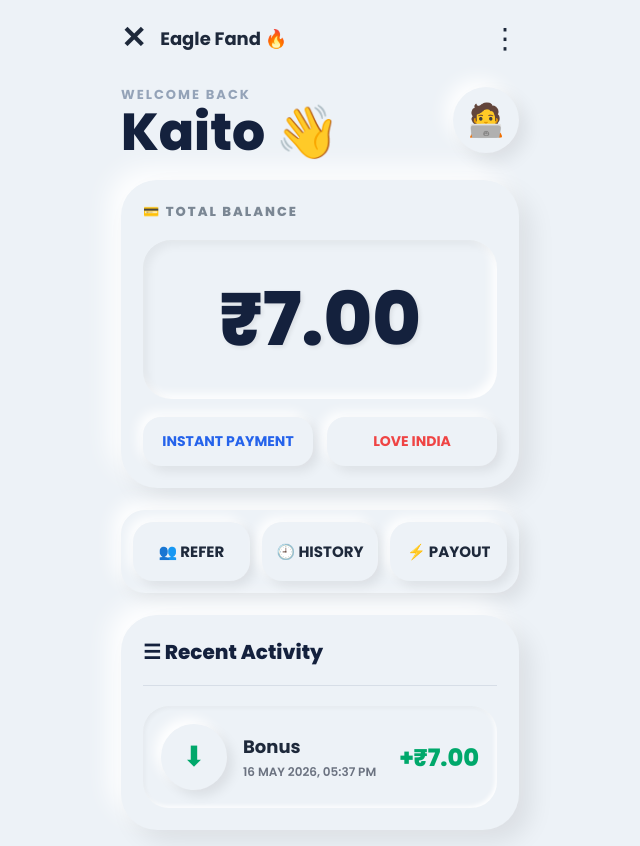
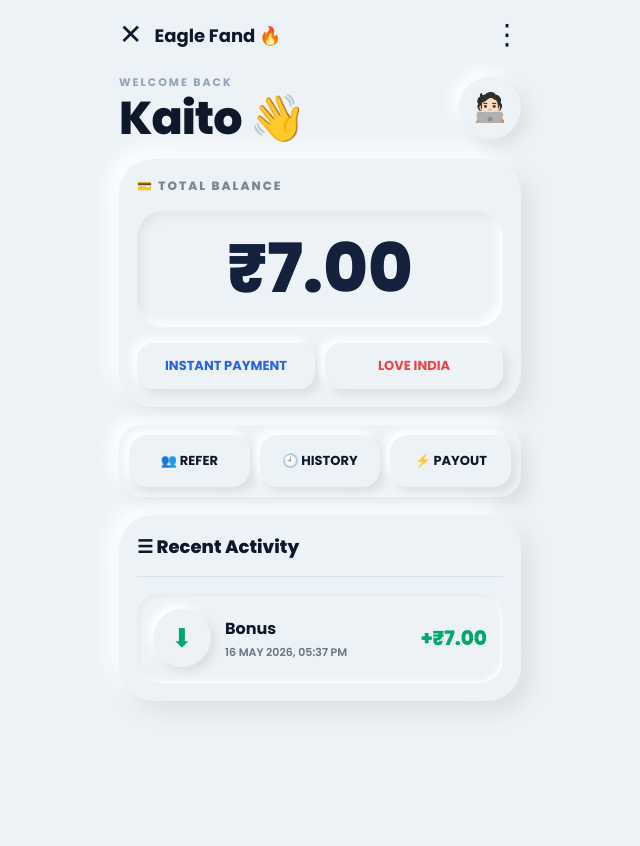
Before and after one commit to kawaii768893-hue/cash-hungama, a plain HTML site: page index.html in a window 1280 px wide. Shown: the whole page, without its empty margins (320-960 px from the left). After the commit the page ends 800 px from the top, so only its background shows below. Drawn offline with Linux system fonts and the light colour scheme.

Commit message:
Update index.html

```diff
--- a/index.html
+++ b/index.html
@@ -4,7 +4,7 @@
 <meta charset="UTF-8">
 <meta name="viewport" content="width=device-width, initial-scale=1.0">
 
-<title>Eagle Fand 🔥</title>
+<title>Eagle Fan</title>
 
 <link href="https://fonts.googleapis.com/css2?family=Poppins:wght@400;500;600;700;800&display=swap" rel="stylesheet">
 
@@ -15,138 +15,141 @@ margin:0;
 padding:0;
 box-sizing:border-box;
 font-family:'Poppins',sans-serif;
+-webkit-tap-highlight-color:transparent;
 }
 
 body{
 background:#edf2f7;
 max-width:430px;
 margin:auto;
-padding:16px;
-color:#1e293b;
+padding:14px;
 overflow-x:hidden;
+color:#0f172a;
 }
 
-/* TOP */
+/* ===== TOP ===== */
 
 .topbar{
 display:flex;
+justify-content:space-between;
 align-items:center;
-justify-content:space-between;
-margin-bottom:20px;
+margin-bottom:18px;
 }
 
-.topbar-left{
+.top-left{
 display:flex;
 align-items:center;
-gap:14px;
+gap:12px;
 font-size:18px;
 font-weight:700;
 }
 
-.topicon{
-font-size:30px;
+.close{
+font-size:28px;
+font-weight:400;
 }
 
 .menu{
 font-size:28px;
 }
 
-/* WELCOME */
+/* ===== USER ===== */
 
-.welcome{
+.user-box{
 display:flex;
 justify-content:space-between;
 align-items:center;
-margin-bottom:22px;
+margin-bottom:18px;
 }
 
-.welcome small{
-font-size:13px;
+.welcome{
+font-size:11px;
 font-weight:700;
+letter-spacing:2px;
 color:#94a3b8;
-letter-spacing:2px;
+margin-bottom:4px;
 }
 
-.welcome h1{
-font-size:52px;
+.username{
+font-size:46px;
 font-weight:800;
 line-height:1;
-color:#14213d;
+letter-spacing:-1px;
 }
 
-.profile{
-width:66px;
-height:66px;
+.avatar{
+width:62px;
+height:62px;
 border-radius:50%;
 display:flex;
 align-items:center;
 justify-content:center;
-font-size:32px;
+font-size:28px;
 background:#edf2f7;
 
 box-shadow:
-8px 8px 18px rgba(0,0,0,0.08),
--8px -8px 18px rgba(255,255,255,0.95);
+7px 7px 18px rgba(0,0,0,.08),
+-7px -7px 18px rgba(255,255,255,.96);
 }
 
-/* BALANCE CARD */
+/* ===== CARD ===== */
 
 .balance-card{
+padding:18px;
+border-radius:34px;
 background:#edf2f7;
-padding:22px;
-border-radius:36px;
 
 box-shadow:
-12px 12px 26px rgba(0,0,0,0.08),
--12px -12px 26px rgba(255,255,255,0.96);
+10px 10px 24px rgba(0,0,0,.08),
+-10px -10px 24px rgba(255,255,255,.98);
 
-margin-bottom:22px;
+margin-bottom:18px;
 }
 
-.title{
-font-size:13px;
+.card-title{
+font-size:12px;
 font-weight:800;
 letter-spacing:2px;
 color:#7b8794;
-margin-bottom:18px;
+margin-bottom:16px;
 }
 
 .balance-box{
-padding:24px;
-border-radius:28px;
+padding:24px 10px;
+border-radius:26px;
 text-align:center;
 background:#edf2f7;
 
 box-shadow:
-inset 5px 5px 10px rgba(0,0,0,0.05),
-inset -5px -5px 10px rgba(255,255,255,0.96);
+inset 5px 5px 10px rgba(0,0,0,.05),
+inset -5px -5px 10px rgba(255,255,255,.95);
 }
 
 .balance{
-font-size:74px;
+font-size:68px;
 font-weight:800;
 color:#14213d;
-text-shadow:2px 2px 4px rgba(0,0,0,0.08);
+line-height:1;
 }
 
-.top-row{
+.top-buttons{
 display:flex;
-gap:14px;
-margin-top:18px;
+gap:10px;
+margin-top:16px;
 }
 
 .top-btn{
 flex:1;
-padding:14px;
+padding:13px;
 border:none;
-border-radius:18px;
-font-size:14px;
+border-radius:16px;
+background:#edf2f7;
+font-size:13px;
 font-weight:700;
-background:#edf2f7;
 
 box-shadow:
-5px 5px 12px rgba(0,0,0,0.08),
--5px -5px 12px rgba(255,255,255,0.95);
+5px 5px 10px rgba(0,0,0,.08),
+-5px -5px 10px rgba(255,255,255,.96);
 }
 
 .blue{
@@ -157,125 +160,124 @@ color:#2563eb;
 color:#ef4444;
 }
 
-/* ACTIONS */
+/* ===== ACTIONS ===== */
 
 .actions{
 display:flex;
-gap:12px;
-padding:12px;
-border-radius:24px;
-margin-bottom:22px;
+gap:10px;
+padding:10px;
+border-radius:22px;
+margin-bottom:18px;
 background:#edf2f7;
 
 box-shadow:
-8px 8px 18px rgba(0,0,0,0.08),
--8px -8px 18px rgba(255,255,255,0.95);
+8px 8px 18px rgba(0,0,0,.08),
+-8px -8px 18px rgba(255,255,255,.96);
 }
 
 .action-btn{
 flex:1;
-padding:18px 10px;
-border-radius:20px;
+padding:16px 8px;
+border-radius:18px;
 text-align:center;
-font-size:15px;
+font-size:13px;
 font-weight:700;
 background:#edf2f7;
 
 box-shadow:
-5px 5px 12px rgba(0,0,0,0.08),
--5px -5px 12px rgba(255,255,255,0.95);
+5px 5px 10px rgba(0,0,0,.08),
+-5px -5px 10px rgba(255,255,255,.96);
 }
 
-/* RECENT ACTIVITY */
+/* ===== RECENT ===== */
 
 .activity-card{
-padding:22px;
-border-radius:36px;
+padding:18px;
+border-radius:34px;
 background:#edf2f7;
 
 box-shadow:
-12px 12px 24px rgba(0,0,0,0.08),
--12px -12px 24px rgba(255,255,255,0.96);
+10px 10px 24px rgba(0,0,0,.08),
+-10px -10px 24px rgba(255,255,255,.98);
 }
 
 .activity-title{
-font-size:20px;
+font-size:18px;
 font-weight:800;
-margin-bottom:18px;
-color:#14213d;
+margin-bottom:16px;
 }
 
 .line{
 height:1px;
-background:#d7dee7;
-margin-bottom:20px;
+background:#d9e1ea;
+margin-bottom:16px;
 }
 
 .activity-item{
 display:flex;
 justify-content:space-between;
 align-items:center;
-padding:18px;
-border-radius:26px;
+padding:16px;
+border-radius:24px;
 background:#edf2f7;
 
 box-shadow:
-inset 2px 2px 4px rgba(0,0,0,0.04),
-inset -2px -2px 4px rgba(255,255,255,0.96);
+inset 2px 2px 5px rgba(0,0,0,.04),
+inset -2px -2px 5px rgba(255,255,255,.96);
 }
 
 .activity-left{
 display:flex;
 align-items:center;
-gap:16px;
+gap:14px;
 }
 
 .activity-icon{
-width:66px;
-height:66px;
+width:58px;
+height:58px;
 border-radius:50%;
 display:flex;
 align-items:center;
 justify-content:center;
-font-size:28px;
+font-size:26px;
 color:#00a86b;
 background:#edf2f7;
 
 box-shadow:
-6px 6px 12px rgba(0,0,0,0.08),
--6px -6px 12px rgba(255,255,255,0.95);
+5px 5px 10px rgba(0,0,0,.08),
+-5px -5px 10px rgba(255,255,255,.96);
 }
 
 .activity-name{
-font-size:18px;
+font-size:16px;
 font-weight:700;
 }
 
 .activity-time{
-font-size:12px;
+font-size:11px;
 font-weight:600;
 color:#6b7280;
 margin-top:3px;
 }
 
 .activity-amount{
-font-size:24px;
+font-size:20px;
 font-weight:800;
 color:#00a86b;
 }
 
-/* ANIMATION */
+/* ===== ANIMATION ===== */
 
 .balance-card,
 .actions,
 .activity-card{
-animation:up .7s ease;
+animation:up .6s ease;
 }
 
 @keyframes up{
 from{
 opacity:0;
-transform:translateY(25px);
+transform:translateY(18px);
 }
 to{
 opacity:1;
@@ -283,14 +285,9 @@ transform:translateY(0);
 }
 }
 
-button{
-cursor:pointer;
-transition:.25s;
-}
-
-button:active,
-.action-btn:active{
-transform:scale(.95);
+.action-btn:active,
+.top-btn:active{
+transform:scale(.96);
 }
 
 </style>
@@ -298,12 +295,12 @@ transform:scale(.95);
 
 <body>
 
-<!-- TOPBAR -->
+<!-- TOP -->
 
 <div class="topbar">
 
-<div class="topbar-left">
-<div class="topicon">✕</div>
+<div class="top-left">
+<div class="close">✕</div>
 <div>Eagle Fand 🔥</div>
 </div>
 
@@ -311,17 +308,22 @@ transform:scale(.95);
 
 </div>
 
-<!-- WELCOME -->
+<!-- USER -->
 
-<div class="welcome">
+<div class="user-box">
 
 <div>
-<small>WELCOME BACK</small>
-<h1>Kaito 👋</h1>
+<div class="welcome">
+WELCOME BACK
 </div>
 
-<div class="profile">
-🧑‍💻
+<div class="username">
+Kaito 👋
+</div>
+</div>
+
+<div class="avatar">
+🧑🏻‍💻
 </div>
 
 </div>
@@ -330,19 +332,19 @@ transform:scale(.95);
 
 <div class="balance-card">
 
-<div class="title">
+<div class="card-title">
 💳 TOTAL BALANCE
 </div>
 
 <div class="balance-box">
 
-<div class="balance" id="balance">
+<div class="balance">
 ₹7.00
 </div>
 
 </div>
 
-<div class="top-row">
+<div class="top-buttons">
 
 <button class="top-btn blue">
 INSTANT PAYMENT
@@ -374,7 +376,7 @@ LOVE INDIA
 
 </div>
 
-<!-- ACTIVITY -->
+<!-- RECENT -->
 
 <div class="activity-card">
 
@@ -414,29 +416,5 @@ Bonus
 
 </div>
 
-<script>
-
-let count = 0;
-
-let target = 7;
-
-let balance = document.getElementById("balance");
-
-let counter = setInterval(()=>{
-
-count++;
-
-balance.innerHTML = "₹" + count + ".00";
-
-if(count >= target){
-
-clearInterval(counter);
-
-}
-
-},120);
-
-</script>
-
 </body>
   </html>
```
